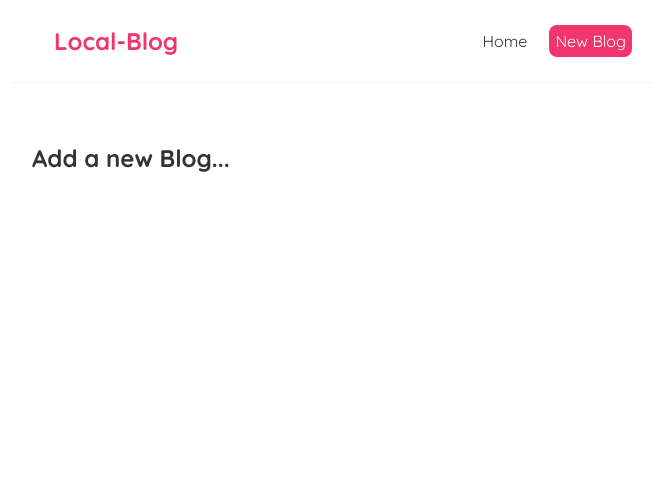
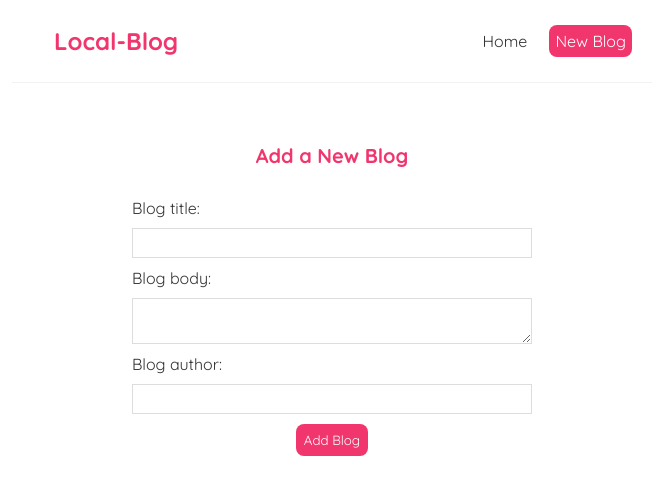
Before and after one commit to Jay-CodeHub01/react-blog, a React (Create React App) app: page /Create in a window 1280 px wide. Shown: the top 494 px of the page, without its empty margins (308-971 px from the left). Built offline with nearby package versions, Linux system fonts and the light colour scheme.

Commit message:
feat: make basic form for add new blog in Create page with style

```diff
--- a/src/Create.js
+++ b/src/Create.js
@@ -1,9 +1,38 @@
+import { useState } from "react";
+
 const Create = () => {
-    return (
-        <div className="create">
-            <h2>Add a new Blog...</h2>
-        </div>
-     );
+  const [title, setTitle] = useState('');
+  const [body, setBody] = useState('');
+  const [author, setAuthor] = useState('');
+
+  return (
+    <div className="create">
+      <h2>Add a New Blog</h2>
+      <form>
+        <label>Blog title:</label>
+        <input
+          type="text"
+          required
+          value={title}
+          onChange={(e) => setTitle(e.target.value)}
+        />
+        <label>Blog body:</label>
+        <textarea
+          required
+          value={body}
+          onChange={(e) => setBody(e.target.value)}
+        ></textarea>
+        <label>Blog author:</label>
+        <input
+          type="text"
+          required
+          value={author}
+          onChange={(e) => setAuthor(e.target.value)}>
+        </input>
+        <button>Add Blog</button>
+      </form>
+    </div>
+  );
 }
 
 export default Create;
--- a/src/index.css
+++ b/src/index.css
@@ -63,3 +63,35 @@
 .BlogsDetails div {
   margin: 16px 0px;
 }
+
+/* create new blog form */
+.create {
+  max-width: 400px;
+  margin: 0 auto;
+  text-align: center;
+}
+.create label {
+  text-align: left;
+  display: block;
+}
+.create h2 {
+  font-size: 20px;
+  color: #f1356d;
+  margin-bottom: 30px;
+}
+.create input, .create textarea{
+  width: 100%;
+  padding: 6px 10px;
+  margin: 10px 0;
+  border: 1px solid #ddd;
+  box-sizing: border-box;
+  display: block;
+}
+.create button {
+  background: #f1356d;
+  color: #fff;
+  border: 0;
+  padding: 8px;
+  border-radius: 8px;
+  cursor: pointer;
+}
```
